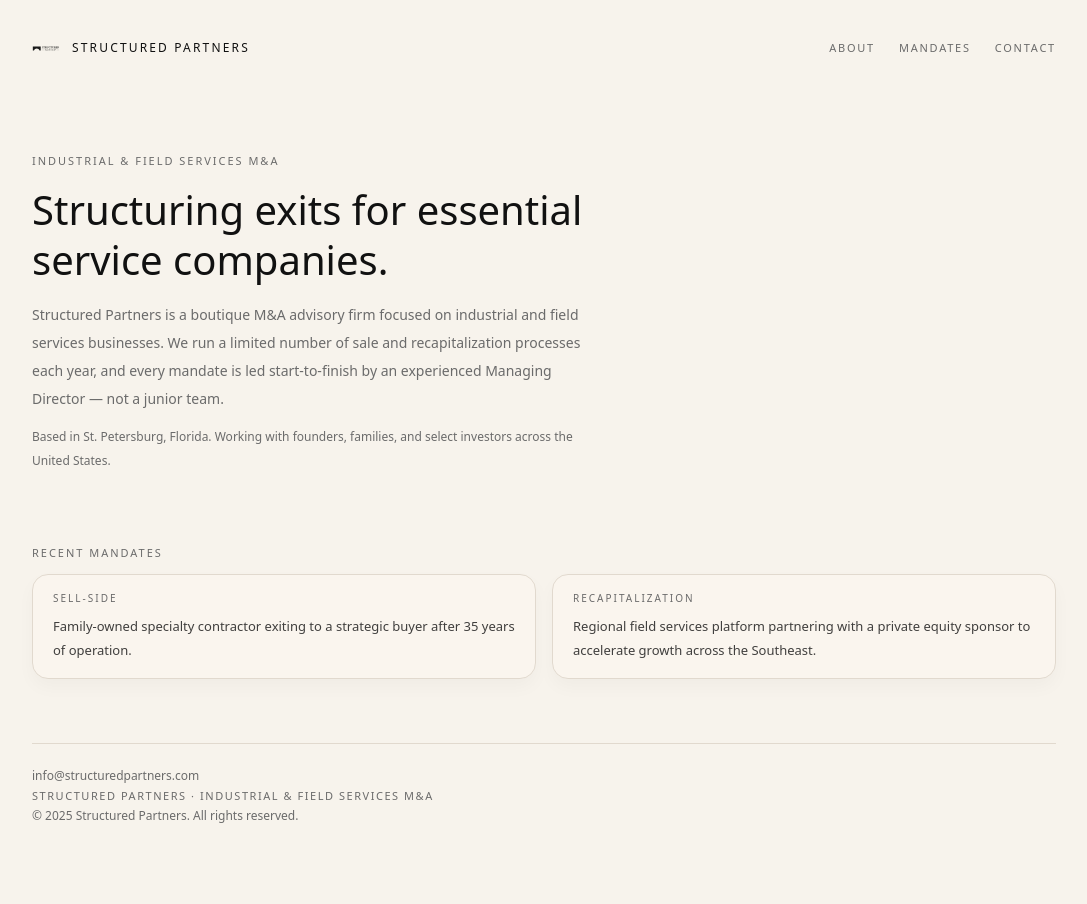
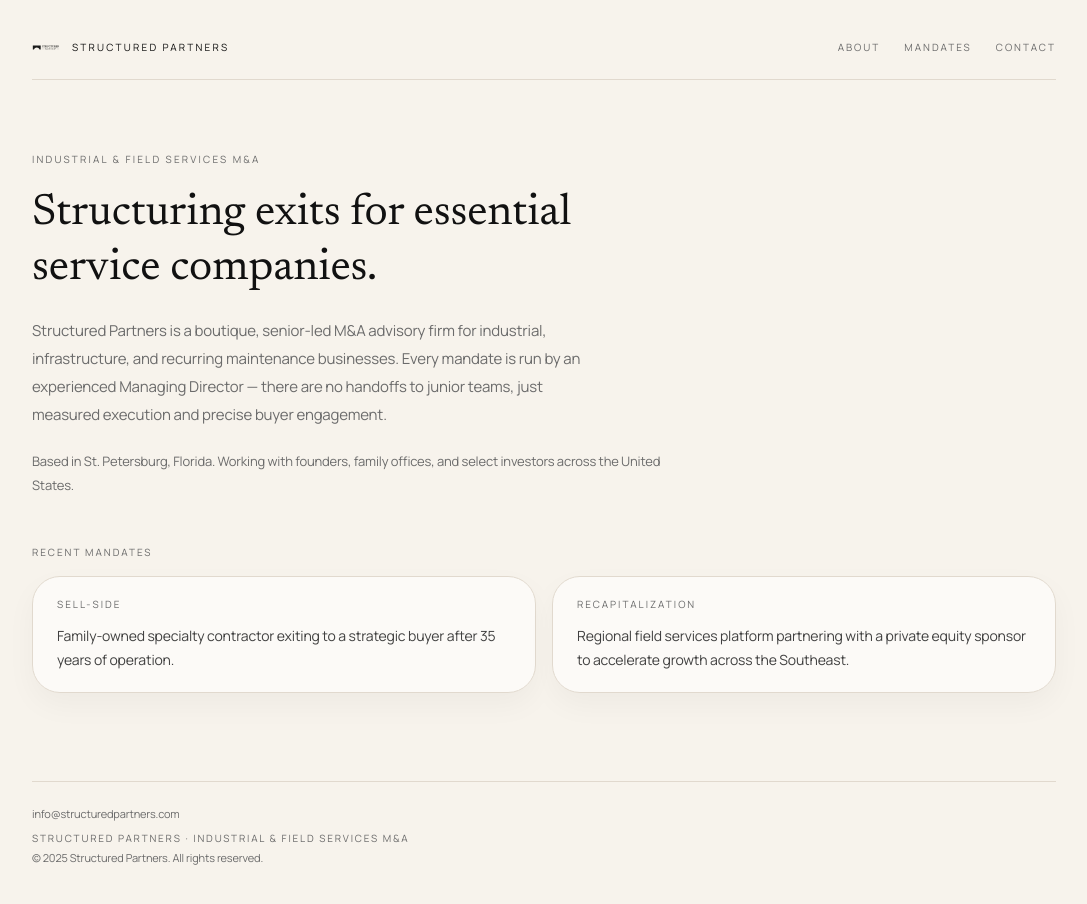
Before and after one commit to structurep/spna, a Next.js app: page / in a window 1280 px wide. Shown: the whole page, without its empty margins (96-1183 px from the left). Before the commit the page ends 864 px from the top, so only its background shows below. Built offline with nearby package versions, Linux system fonts and the light colour scheme.

Commit message:
Rebuild landing with Abstract-style design

```diff
--- a/app/globals.css
+++ b/app/globals.css
@@ -2,7 +2,20 @@
 @tailwind components;
 @tailwind utilities;
 
+:root {
+  color-scheme: light;
+}
+
+* {
+  box-sizing: border-box;
+}
+
 body {
+  min-height: 100vh;
+  font-family: var(--font-sans);
+  letter-spacing: -0.01em;
+  background-color: #f7f3ec;
+  color: #111;
   opacity: 1;
   transform: none;
 }
@@ -10,7 +23,7 @@
 @media (prefers-reduced-motion: no-preference) {
   body {
     opacity: 0;
-    transform: translateY(8px);
+    transform: translateY(12px);
     animation: fadeIn 0.7s ease-out forwards;
   }
 }
@@ -21,3 +34,8 @@
     transform: translateY(0);
   }
 }
+
+::selection {
+  background-color: #111111;
+  color: #f7f3ec;
+}
--- a/app/layout.tsx
+++ b/app/layout.tsx
@@ -1,5 +1,17 @@
 import "./globals.css";
 import type { ReactNode } from "react";
+import { Manrope, Newsreader } from "next/font/google";
+
+const sans = Manrope({
+  subsets: ["latin"],
+  variable: "--font-sans"
+});
+
+const display = Newsreader({
+  subsets: ["latin"],
+  variable: "--font-display",
+  weight: ["400", "500", "600"]
+});
 
 export const metadata = {
   title: "Structured Partners | M&A Advisory",
@@ -10,7 +22,9 @@
 export default function RootLayout({ children }: { children: ReactNode }) {
   return (
     <html lang="en">
-      <body className="bg-spbg text-sptext antialiased">{children}</body>
+      <body className={`${sans.variable} ${display.variable} bg-spbg text-sptext antialiased`}>
+        {children}
+      </body>
     </html>
   );
 }
--- a/app/page.tsx
+++ b/app/page.tsx
@@ -1,11 +1,29 @@
 import Image from "next/image";
+
+const navLinks = [
+  { label: "About", href: "#about" },
+  { label: "Mandates", href: "#mandates" },
+  { label: "Contact", href: "mailto:info@structuredpartners.com" }
+];
+
+const mandates = [
+  {
+    label: "Sell-side",
+    copy:
+      "Family-owned specialty contractor exiting to a strategic buyer after 35 years of operation."
+  },
+  {
+    label: "Recapitalization",
+    copy:
+      "Regional field services platform partnering with a private equity sponsor to accelerate growth across the Southeast."
+  }
+];
 
 export default function Home() {
   return (
-    <main className="min-h-screen flex flex-col px-6 py-10 md:px-12 lg:px-20">
-      <div className="w-full max-w-5xl mx-auto flex flex-col flex-1">
-        {/* NAV */}
-        <nav className="flex items-center justify-between mb-20 md:mb-24">
+    <main className="flex min-h-screen flex-col px-6 py-10 md:px-12 lg:px-20">
+      <div className="mx-auto flex w-full max-w-5xl flex-1 flex-col gap-12">
+        <nav className="flex items-center justify-between border-b border-spborder pb-6">
           <div className="flex items-center gap-3">
             <Image
               src="/images/logo.svg"
@@ -14,99 +32,84 @@
               height={28}
               priority
             />
-            <span className="text-[11px] md:text-xs tracking-[0.18em] uppercase">
+            <span className="text-[10px] tracking-[0.22em] uppercase text-sptext">
               Structured Partners
             </span>
           </div>
-          <div className="hidden md:flex items-center gap-6 text-[11px] tracking-[0.16em] uppercase text-spmuted">
-            <a href="#" className="hover:text-sptext transition-colors">
-              About
-            </a>
-            <a href="#" className="hover:text-sptext transition-colors">
-              Mandates
-            </a>
-            <a
-              href="mailto:info@structuredpartners.com"
-              className="hover:text-sptext transition-colors"
-            >
-              Contact
-            </a>
+          <div className="hidden gap-6 text-[10px] tracking-[0.2em] uppercase text-spmuted md:flex">
+            {navLinks.map(link => (
+              <a
+                key={link.label}
+                href={link.href}
+                className="transition-colors duration-150 hover:text-sptext"
+              >
+                {link.label}
+              </a>
+            ))}
           </div>
         </nav>
 
-        {/* HERO */}
-        <section className="flex flex-col gap-10 md:gap-14 flex-1">
-          <div className="max-w-xl">
-            <div className="text-[10px] md:text-[11px] tracking-[0.18em] uppercase text-spmuted mb-4">
+        <section
+          id="about"
+          className="flex flex-1 flex-col justify-center gap-12 pb-10 pt-6"
+        >
+          <div className="max-w-2xl space-y-5">
+            <p className="text-[10px] tracking-[0.22em] uppercase text-spmuted">
               Industrial &amp; field services M&amp;A
-            </div>
-
-            <h1 className="text-[28px] md:text-[36px] lg:text-[40px] leading-tight mb-4">
+            </p>
+            <h1 className="font-display text-[32px] leading-tight text-sptext md:text-[44px]">
               Structuring exits for essential service companies.
             </h1>
-
-            <p className="text-[14px] leading-7 text-spmuted mb-3 max-w-xl">
-              Structured Partners is a boutique M&amp;A advisory firm focused on
-              industrial and field services businesses. We run a limited number
-              of sale and recapitalization processes each year, and every
-              mandate is led start-to-finish by an experienced Managing
-              Director — not a junior team.
+            <p className="max-w-xl text-[15px] leading-7 text-spmuted">
+              Structured Partners is a boutique, senior-led M&amp;A advisory firm
+              for industrial, infrastructure, and recurring maintenance
+              businesses. Every mandate is run by an experienced Managing
+              Director — there are no handoffs to junior teams, just measured
+              execution and precise buyer engagement.
             </p>
-
-            <p className="text-[12px] leading-6 text-spmuted">
-              Based in St. Petersburg, Florida. Working with founders, families,
-              and select investors across the United States.
+            <p className="text-[13px] leading-6 text-spmuted">
+              Based in St. Petersburg, Florida. Working with founders, family
+              offices, and select investors across the United States.
             </p>
           </div>
 
-          {/* RECENT MANDATES */}
-          <section className="mt-4">
-            <div className="text-[10px] md:text-[11px] tracking-[0.18em] uppercase text-spmuted mb-3">
+          <section id="mandates" className="space-y-4">
+            <p className="text-[10px] tracking-[0.2em] uppercase text-spmuted">
               Recent mandates
-            </div>
-
+            </p>
             <div className="grid gap-4 md:grid-cols-2">
-              {/* Card 1 – Sell-side */}
-              <div className="rounded-2xl border border-spborder bg-[#faf5ee] px-5 py-4 shadow-[0_8px_18px_rgba(0,0,0,0.03)]">
-                <div className="text-[10px] tracking-[0.20em] uppercase text-spmuted mb-2">
-                  Sell-side
+              {mandates.map(item => (
+                <div
+                  key={item.label}
+                  className="rounded-[28px] border border-spborder bg-white/60 px-6 py-5 shadow-[0_12px_30px_rgba(0,0,0,0.04)]"
+                >
+                  <p className="text-[10px] tracking-[0.2em] uppercase text-spmuted">
+                    {item.label}
+                  </p>
+                  <p className="mt-3 text-[14px] leading-6 text-sptext/80">
+                    {item.copy}
+                  </p>
                 </div>
-                <p className="text-[13px] leading-6 text-sptext/80">
-                  Family-owned specialty contractor exiting to a strategic buyer
-                  after 35 years of operation.
-                </p>
-              </div>
-
-              {/* Card 2 – Recap */}
-              <div className="rounded-2xl border border-spborder bg-[#faf5ee] px-5 py-4 shadow-[0_8px_18px_rgba(0,0,0,0.03)]">
-                <div className="text-[10px] tracking-[0.20em] uppercase text-spmuted mb-2">
-                  Recapitalization
-                </div>
-                <p className="text-[13px] leading-6 text-sptext/80">
-                  Regional field services platform partnering with a private
-                  equity sponsor to accelerate growth across the Southeast.
-                </p>
-              </div>
+              ))}
             </div>
           </section>
         </section>
 
-        {/* FOOTER */}
-        <footer className="border-top border-spborder mt-16 pt-6 text-spmuted text-[11px] md:text-xs border-t">
-          <div className="mb-1">
+        <footer className="border-t border-spborder pt-6 text-[11px] text-spmuted">
+          <div className="mb-2">
             <a
               href="mailto:info@structuredpartners.com"
-              className="hover:text-espaccent transition-colors"
+              className="transition-colors duration-150 hover:text-espaccent"
             >
               info@structuredpartners.com
             </a>
           </div>
-          <div className="uppercase tracking-[0.14em] text-[10px] md:text-[11px]">
-            Structured Partners · Industrial &amp; field services M&amp;A
-          </div>
-          <div className="mt-1 text-[11px] md:text-xs">
-            © 2025 Structured Partners. All rights reserved.
-          </div>
+          <p className="text-[10px] uppercase tracking-[0.18em]">
+            Structured Partners · Industrial &amp; Field Services M&amp;A
+          </p>
+          <p className="mt-1 text-[11px] text-spmuted">
+            © {new Date().getFullYear()} Structured Partners. All rights reserved.
+          </p>
         </footer>
       </div>
     </main>
--- a/tailwind.config.mjs
+++ b/tailwind.config.mjs
@@ -11,6 +11,10 @@
         spmuted: "#6b6b6b",
         spborder: "#e1d9ce",
         espaccent: "#e35f4f"
+      },
+      fontFamily: {
+        sans: ["var(--font-sans)", "system-ui", "sans-serif"],
+        display: ["var(--font-display)", "serif"]
       }
     }
   },
```
